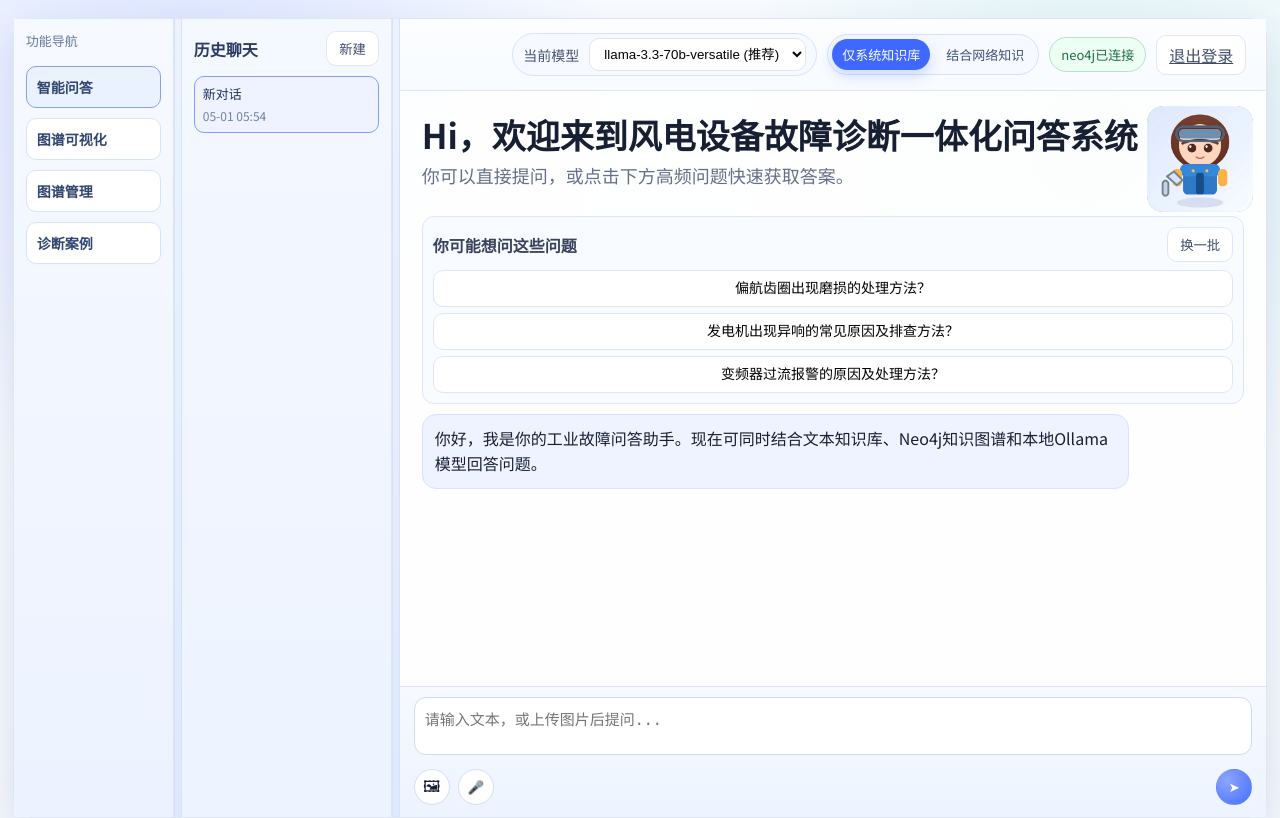
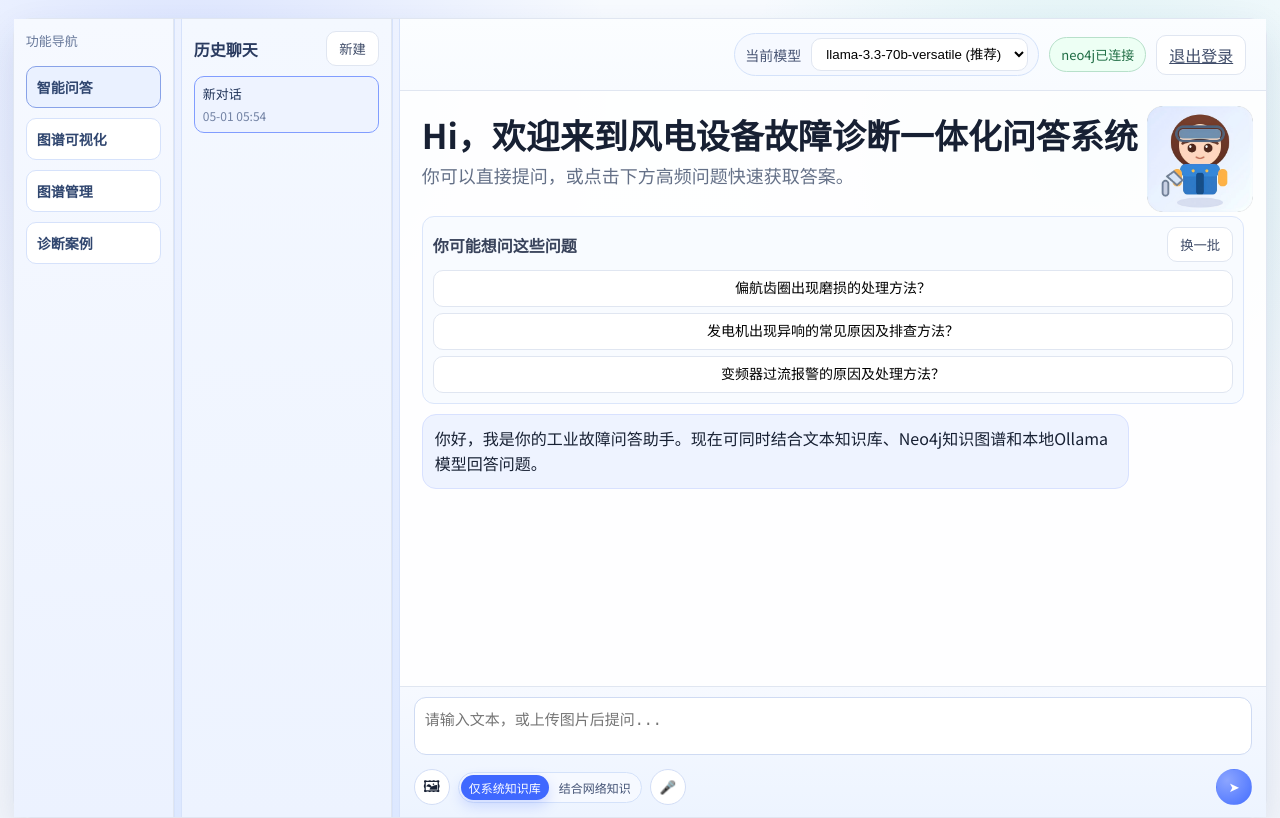
Before and after one commit to RuiSue719/wind-cloud, a Flask app: page / in a window 1280 px wide. Run offline with Flask 3, Linux system fonts and the light colour scheme; the visitor is signed in with stand-in values (Sample User, id 1); data that the repository does not hold is empty; some libraries are stand-ins or nearby versions.

Commit message:
Refactor knowledge toggle section in index.html
Removed the knowledge toggle section from the header and added a compact version in the footer.

```diff
--- a/templates/index.html
+++ b/templates/index.html
@@ -39,10 +39,6 @@
           <section id="topbarModelBlock" class="model-block topbar-model-block">
             <label for="modelSelect">当前模型</label>
             <select id="modelSelect"></select>
-          </section>
-          <section class="knowledge-toggle" id="knowledgeToggle">
-            <button class="knowledge-btn active" type="button" data-mode="local">仅系统知识库</button>
-            <button class="knowledge-btn" type="button" data-mode="open">结合网络知识</button>
           </section>
           <section id="runtimeStatus" class="status-chip">neo4j连接中</section>
           <a class="ghost-btn" href="/logout">退出登录</a>
@@ -124,6 +120,10 @@
         <label class="action-btn" for="imageInput" title="上传图片">🖼</label>
         <input id="imageInput" type="file" accept="image/*" hidden />
 
+        <section class="knowledge-toggle knowledge-toggle-compact" id="knowledgeToggle">
+          <button class="knowledge-btn active" type="button" data-mode="local">仅系统知识库</button>
+          <button class="knowledge-btn" type="button" data-mode="open">结合网络知识</button>
+        </section>
         <button id="voiceBtn" class="action-btn" title="语音输入">🎤</button>
         <button id="sendBtn" class="send-btn" title="发送">➤</button>
       </div>
```
